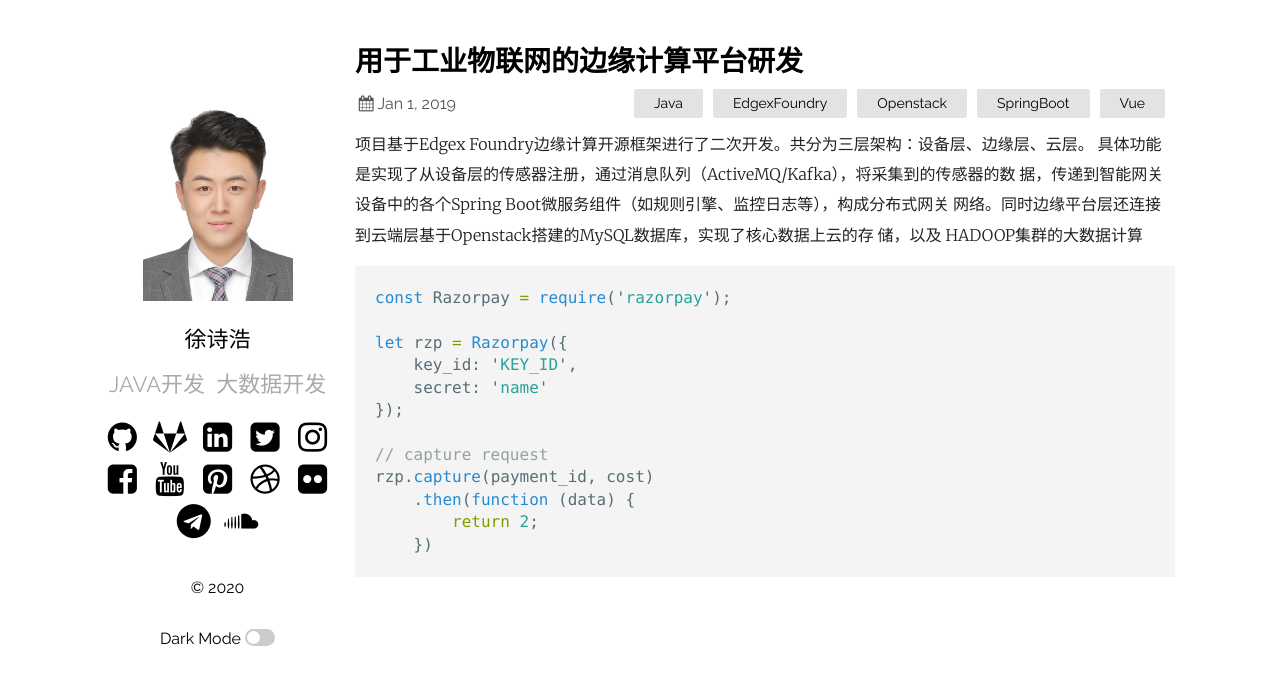
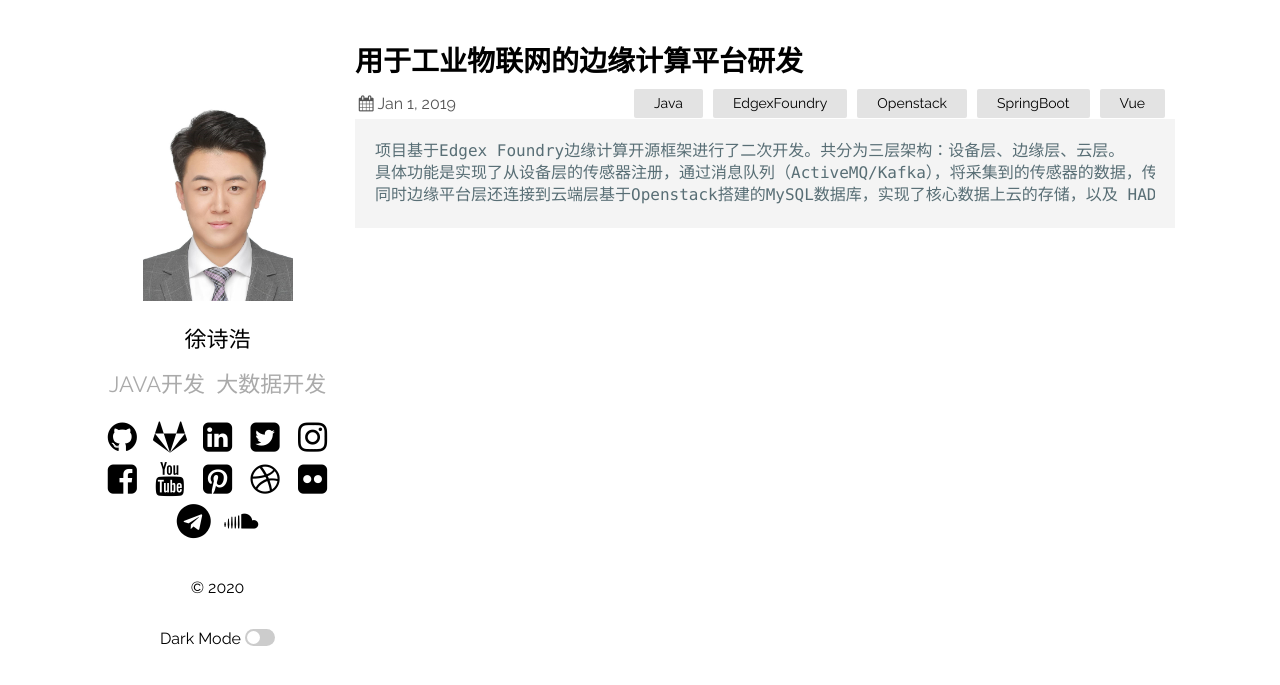
Before and after one commit to xushihao/xushihao.github.io, a Jekyll site: the page built from _posts/2019-01-01-edge-computing.markdown, in a window 1280 px wide. Shown: the top 685 px of the page. Built offline with Jekyll 4.4.1, drawn with Linux system fonts in a browser that asks for light colours.

Commit message:
Update 2019-01-01-edge-computing.markdown

````diff
--- a/_posts/2019-01-01-edge-computing.markdown
+++ b/_posts/2019-01-01-edge-computing.markdown
@@ -5,19 +5,8 @@ date:   2019-01-01 21:03:36 +0530
 categories: Java EdgexFoundry Openstack SpringBoot Vue
 tag: "项目经历"
 ---
-项目基于Edgex Foundry边缘计算开源框架进行了二次开发。共分为三层架构：设备层、边缘层、云层。 具体功能是实现了从设备层的传感器注册，通过消息队列（ActiveMQ/Kafka），将采集到的传感器的数 据，传递到智能网关设备中的各个Spring Boot微服务组件（如规则引擎、监控日志等），构成分布式网关 网络。同时边缘平台层还连接到云端层基于Openstack搭建的MySQL数据库，实现了核心数据上云的存 储，以及 HADOOP集群的大数据计算
-
-```javascript
-const Razorpay = require('razorpay');
-
-let rzp = Razorpay({
-	key_id: 'KEY_ID',
-	secret: 'name'
-});
-
-// capture request
-rzp.capture(payment_id, cost)
-	.then(function (data) {
-		return 2;
-	})
 ```
+项目基于Edgex Foundry边缘计算开源框架进行了二次开发。共分为三层架构：设备层、边缘层、云层。
+具体功能是实现了从设备层的传感器注册，通过消息队列（ActiveMQ/Kafka），将采集到的传感器的数据，传递到智能网关设备中的各个Spring Boot微服务组件（如规则引擎、监控日志等），构成分布式网关网络。
+同时边缘平台层还连接到云端层基于Openstack搭建的MySQL数据库，实现了核心数据上云的存储，以及 HADOOP集群的大数据计算
+```
````
